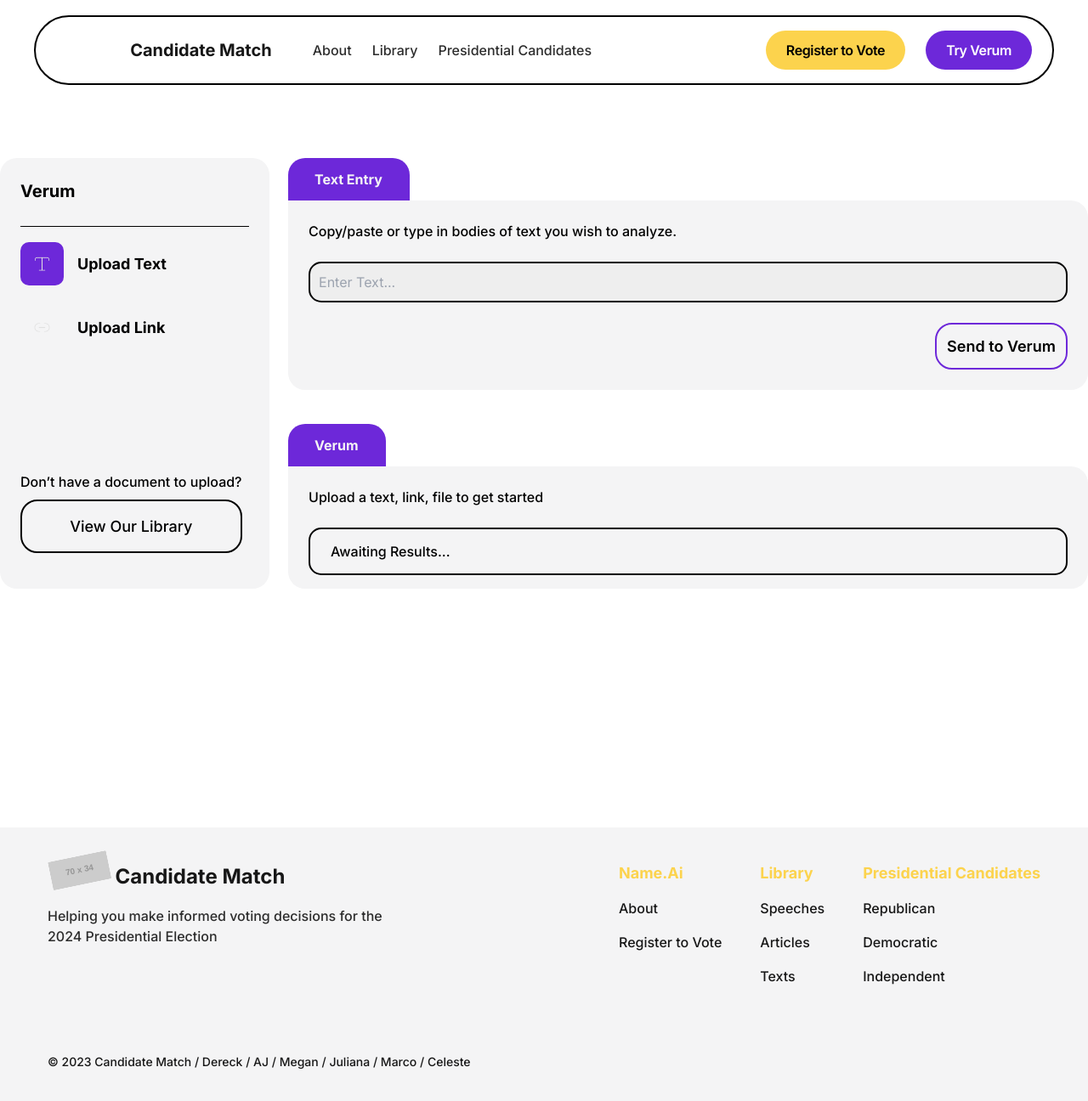
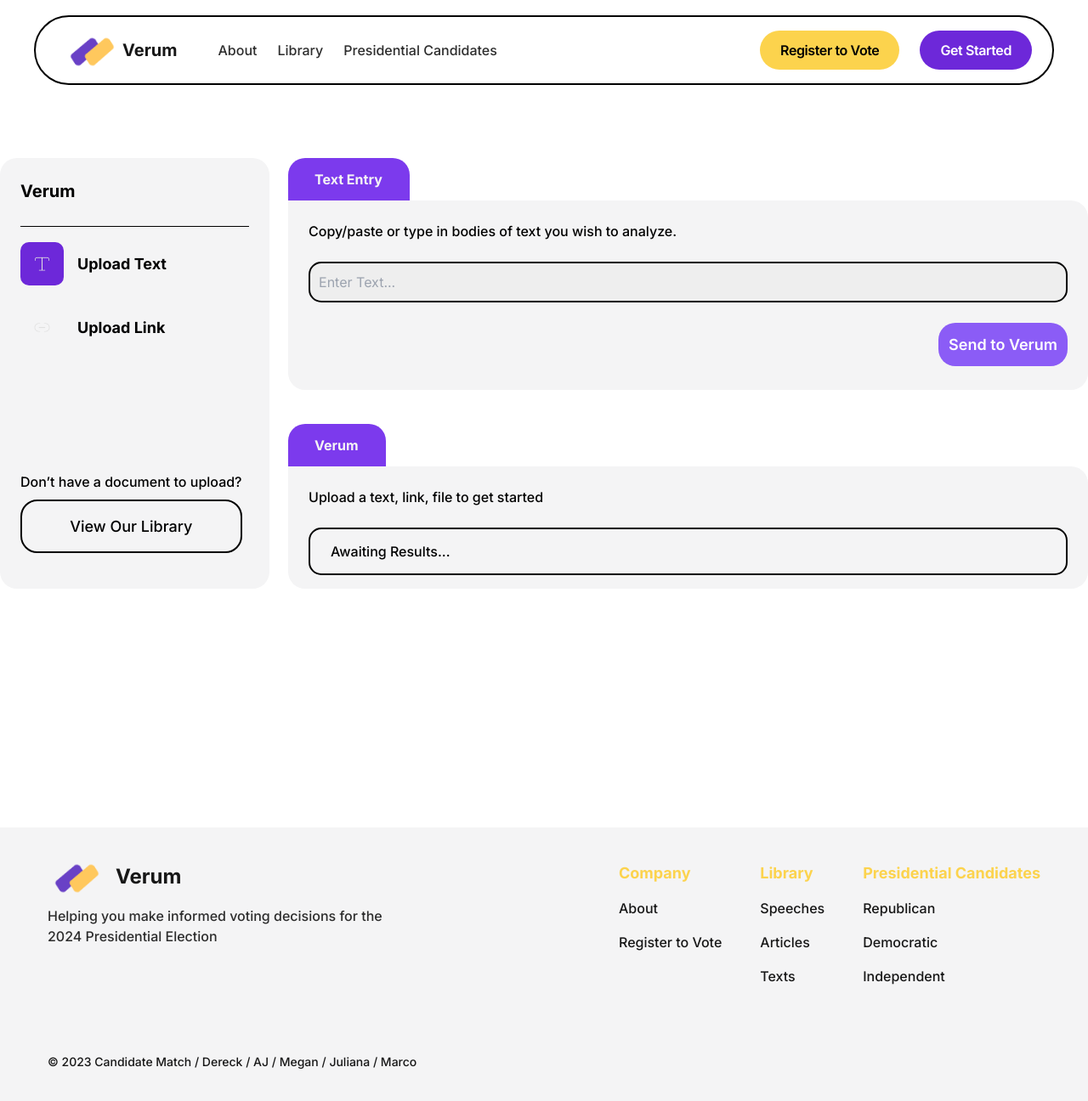
Before and after one commit to Akshat30/political-analyst, a Next.js app in the folder web-app/: page /upload-text in a window 1280 px wide. Shown: the top 1296 px of the page at 85% size. Built offline with nearby package versions, Linux system fonts and the light colour scheme.

Commit message:
code cleanup + navbar/footer styling

```diff
--- a/web-app/app/components/Footer.js
+++ b/web-app/app/components/Footer.js
@@ -1,126 +1,30 @@
 import Image from 'next/image'
 import React from 'react'
+import logo from "../symbols/logo.png";
+
 
 export default function Footer() {
   return (
     <footer className="bg-white">
-      {/* <div class="mx-auto w-full max-w-screen-xl p-4 py-6 lg:py-8">
-          <div class="md:flex md:justify-between">
-            <div class="mb-6 md:mb-0">
-                <a href="/" class="flex items-center">
-                    <Image src="icons/photo.svg" class="h-8 mr-3" alt="Logo"  width={40} height={40} />
-                    <span class="self-center text-2xl font-semibold text-gray-900 whitespace-nowrap">Name.ai</span>
-                </a>
-                <div class="mt-2 mr-10 mb-4">
-                  <h3 class="text-gray-500 dark:text-gray-400 font-medium">
-                    Lorem ipsum dolor sit amet, consectetur adipiscing elit. Etiam eu turpis molestie, dictum est a, mattis tellus. Sed dignissim, metus nec.
-                  </h3>
-                </div>
-                <div class="flex mt-6 space-x-5 sm:mt-0 mb-12">
-                  <Image src="icons/circle.svg" width={50} height={50} />
-                  <Image src="icons/circle.svg" width={50} height={50} />
-                  <Image src="icons/circle.svg" width={50} height={50} />
-                </div>
-            </div>
 
-            <div class="grid grid-cols-2 gap-8 sm:gap-6 sm:grid-cols-3">
-                <div>
-                    <h2 class="mb-2 text-sm font-semibold text-gray-900">Presidential Candidates</h2>
-                    <ul class="text-gray-500 dark:text-gray-400 font-medium">
-                        <li class="mb-2">
-                            <a href="" class="hover:underline">Republican</a>
-                        </li>
-                        <li class="mb-2">
-                            <a href="" class="hover:underline">Democractic</a>
-                        </li>
-                        <li class="mb-2">
-                            <a href="" class="hover:underline">Independent</a>
-                        </li>
-                    </ul>
-                </div>
-                <div>
-                    <h2 class="mb-2 text-sm font-semibold text-gray-900">Other</h2>
-                    <ul class="text-gray-500 dark:text-gray-400 font-medium">
-                        <li class="mb-2">
-                            <a href="" class="hover:underline ">About</a>
-                        </li>
-                        <li class="mb-2">
-                            <a href="" class="hover:underline">Register to Vote</a>
-                        </li>
-                    </ul>
-                </div>
-                <div>
-                    <h2 class="mb-2 text-sm font-semibold text-gray-900">Library</h2>
-                    <ul class="text-gray-500 dark:text-gray-400 font-medium">
-                        <li class="mb-2">
-                            <a href="#" class="hover:underline">Speeches</a>
-                        </li>
-                        <li class="mb-2">
-                            <a href="#" class="hover:underline">Articles</a>
-                        </li>
-                        <li class="mb-2">
-                            <a href="#" class="hover:underline">Texts</a>
-                        </li>
-                    </ul>
-                </div>
-            </div>
-      </div>
-        <div class="sm:flex sm:items-center sm:justify-between">
-            <span class="text-sm text-gray-500 sm:text-center dark:text-gray-400">© 2023 <a href="/" class="hover:underline">Name.ai</a> / Dereck / AJ / Megan / Juliana / Marco
-            </span>
-        </div>
-      </div> */}
 
-        {/* <div className="w-full px-14 py-10 bg-neutral-800 flex flex-col items-center gap-2.5">
-          <div className="w-full flex flex-col items-start gap-[78px]">
-            <div className="w-full flex flex-wrap justify-between gap-4">
-              <div className="flex flex-col items-start gap-4">
-                <div className="flex items-center gap-2.5">
-                  <img className="w-[69.55px] h-[34.02px] transform -rotate-12 rounded-sm" src="https://via.placeholder.com/70x34" />
-                  <div className="text-neutral-200 text-2xl font-bold leading-normal">Candidate Match</div>
-                </div>
-                <div className="w-full md:w-auto opacity-90 text-neutral-200 text-base font-medium leading-normal">Helping you make informed voting decisions for the 2024 Presidential Election</div>
-              </div>
-              <div className="flex flex-col md:flex-row gap-4">
-                <div className="flex flex-col items-start gap-4">
-                  <div className="text-amber-300 text-lg font-bold leading-normal">Verum</div>
-                  <div className="text-neutral-200 text-base font-medium leading-normal">About</div>
-                  <div className="text-neutral-200 text-base font-medium leading-normal">Register to Vote</div>
-                </div>
-                <div className="flex flex-col items-start gap-4">
-                  <div className="text-amber-300 text-lg font-bold leading-normal">Library</div>
-                  <div className="text-neutral-200 text-base font-medium leading-normal">Speeches</div>
-                  <div className="text-neutral-200 text-base font-medium leading-normal">Articles</div>
-                  <div className="text-neutral-200 text-base font-medium leading-normal">Texts</div>
-                </div>
-                <div className="flex flex-col items-start gap-4">
-                  <div className="text-amber-300 text-lg font-bold leading-normal">Presidential Candidates</div>
-                  <div className="text-neutral-200 text-base font-medium leading-normal">Republican</div>
-                  <div className="text-neutral-200 text-base font-medium leading-normal">Democratic</div>
-                  <div className="text-neutral-200 text-base font-medium leading-normal">Independent</div>
-                </div>
-              </div>
-            </div>
-            <div className="w-full flex justify-end items-center">
-              <div className="text-neutral-200 text-sm font-medium leading-normal">© 2023 Candidate Match / Dereck / AJ / Megan / Juliana / Marco / Celeste</div>
-            </div>
-          </div>
-        </div> */}
 
 <div className="w-full h-[326px] px-14 py-10 bg-zinc-100 flex-col justify-center items-center gap-2.5 inline-flex">
   <div className="self-stretch h-[246px] flex-col justify-start items-start gap-[78px] flex">
     <div className="self-stretch justify-start items-start gap-[78px] inline-flex">
       <div className="grow shrink basis-0 flex-col justify-start items-start gap-4 inline-flex">
         <div className="justify-center items-center gap-2.5 inline-flex">
-          <img className="w-[69.55px] h-[34.02px] origin-top-left rotate-[-11.63deg] rounded-sm" src="https://via.placeholder.com/70x34" />
-          <div className="text-neutral-900 text-2xl font-bold leading-normal">Candidate Match</div>
+          <div className="w-[70px] h-[35px] relative">
+              <Image src={logo}/>
+            </div>
+          <div className="text-neutral-900 text-2xl font-bold leading-normal">Verum</div>
         </div>
         <div className="w-[427px] opacity-90 text-neutral-900 text-base font-medium leading-normal">Helping you make informed voting decisions for the 2024 Presidential Election</div>
       </div>
       <div className="justify-start items-start gap-[45px] flex">
         <div className="flex-col justify-start items-start gap-4 inline-flex">
           <div className="justify-start items-start gap-2.5 inline-flex">
-            <div className="text-amber-300 text-lg font-bold leading-normal">Name.Ai</div>
+            <div className="text-amber-300 text-lg font-bold leading-normal">Company</div>
           </div>
           <div className="text-neutral-900 text-base font-medium leading-normal">About</div>
           <div className="text-neutral-900 text-base font-medium leading-normal">Register to Vote</div>
@@ -144,7 +48,7 @@ export default function Footer() {
       </div>
     </div>
     <div className="justify-end items-center inline-flex">
-      <div className="text-neutral-900 text-sm font-medium leading-normal">© 2023 Candidate Match / Dereck / AJ / Megan / Juliana / Marco / Celeste</div>
+      <div className="text-neutral-900 text-sm font-medium leading-normal">© 2023 Candidate Match / Dereck / AJ / Megan / Juliana / Marco</div>
     </div>
   </div>
 </div>
--- a/web-app/app/components/Navbar.js
+++ b/web-app/app/components/Navbar.js
@@ -1,45 +1,19 @@
 import Link from 'next/link';
+import logo from "../symbols/logo.png";
+import Image from 'next/image'
 import './Navbar.css';
 
 function Navbar() {
   return (
     <nav className="navbar" >
-
-        {/* LOGO & PRODUCT NAME IMAGE LINKS  TODO: change later */}
-
-        {/* <div className="flex items-center">
-            <div className="w-1/6 flex justify-start">
-            </div>
-            <div className="w-1/6 flex justify-start">
-              <Link href="/library" className="text-black text-[15px] font-medium leading-normal " >Library</Link>
-            </div>
-            <div className="w-1/5 flex justify-start">
-              <Link href="/presidential-candidates" className="text-black text-[15px] font-medium leading-normal" >Presidential Candidates</Link>
-            </div>
-            <div className="w-1/6 flex justify-center">
-              <Link href="/about" className="text-black text-[15px] font-medium leading-normal" >About</Link>
-            </div>
-            <div className="w-1/6 flex justify-center">
-              <Link href="https://vote.gov/" className="text-black text-[15px] font-medium leading-normal" >Register to Vote</Link>
-            </div>
-
-            <Link href="/try-verum" className="w-2/3">
-              <div className="flex justify-end" style={{marginRight: '3rem'}}>
-              <div className="w-40 h-8 px-4 bg-neutral-600 rounded-2xl items-center inline-flex justify-center">
-                <div className="text-zinc-300 text-base font-medium leading-normal">Try Verum </div>
-              </div>
-              </div>
-            </Link>
-        </div> */}
-
       <div className="mx-10 mt-2">
         <div className="w-full pl-8 pr-6 py-4 rounded-[66px] border-2 border-black bg-white justify-center items-center gap-[33px] inline-flex">
           <div className="justify-center items-center gap-12 flex">
             <div className="justify-center items-center flex">
-              <div className="w-[79.18px] h-[42.90px] relative">
-              {/* <img src="web-app/logo.png" alt="Logo" class="w-full h-full object-cover" /> */}
+              <div className="w-[70px] h-[35px] relative">
+              <Image src={logo}/>
               </div>
-              <Link href="/" className="text-neutral-900 text-xl font-bold leading-normal">Candidate Match</Link>
+              <Link href="/" className="text-neutral-900 text-xl font-bold leading-normal">Verum</Link>
             </div>
             <div className="justify-center items-center gap-6 flex">
               <Link href="/about" className="opacity-90 text-neutral-900 text-base font-medium leading-normal">About</Link>
@@ -51,16 +25,12 @@ function Navbar() {
             <div className="px-6 py-3 rounded-[100px] bg-amber-300 hover:bg-amber-400 justify-center items-center gap-1 flex">
               <Link href="https://vote.gov/"className="text-center text-black text-base font-semibold leading-snug tracking-tight">Register to Vote</Link>
             </div>
-            <div className="px-6 py-3 bg-violet-700 hover:bg-violet-500 rounded-[100px] justify-center items-center gap-1 flex">
-              <Link href="/upload-text" className="text-center text-white text-base font-semibold leading-snug tracking-tight">Try Verum</Link>
+            <div className="px-6 py-3 bg-violet-700 hover:bg-violet-900 rounded-[100px] justify-center items-center gap-1 flex">
+              <Link href="/upload-text" className="text-center text-white text-base font-semibold leading-snug tracking-tight">Get Started</Link>
             </div>
           </div>
         </div>
       </div>
-
-
-
-
     </nav>
   );
 }
--- a/web-app/app/page.js
+++ b/web-app/app/page.js
@@ -65,10 +65,10 @@ export default function Home() {
       </div>
 
       <div className="flex items-center gap-6">
-          <Link href="/presidential-candidates" className="px-10 py-[18px] rounded-full border-2 border-black flex items-center gap-[18.41px]">
-              <div className="text-center text-black text-lg font-bold leading-7">View Presidential Candidates</div>
+          <Link href="/presidential-candidates" className="px-10 py-[18px] rounded-full hover:bg-black text-black hover:text-white border-2 border-black flex items-center gap-[18.41px]">
+              <div className="text-center  text-lg font-bold leading-7">View Presidential Candidates</div>
           </Link>
-          <Link href="/upload-text" className="h-16 px-12 py-[18px] bg-violet-700 rounded-full flex items-center gap-[17.51px]">
+          <Link href="/upload-text" className="h-16 px-12 py-[18px] bg-violet-700 hover:bg-violet-900 rounded-full flex items-center gap-[17.51px]">
               <div className="text-center text-neutral-200 text-lg font-bold leading-7">Try Verum</div>
           </Link>
       </div>
@@ -119,7 +119,7 @@ export default function Home() {
               <div className="w-[490px] flex flex-col gap-2">
                   <div className="text-black text-2xl text-left font-bold leading-[30px]">Identify Biases</div>
                   <div className="text-left text-black text-lg font-normal leading-[30px]">
-                      Using Verum, you can upload your document and receive a full summarization of the document highlighting key points, details, and facts.
+                      Effortlessly scan, identify, and flag any biases and inconsistencies found within a document.
                   </div>
               </div>
               <div className="w-[524px] h-[278px] bg-neutral-900 rounded-[10px]" />
@@ -213,9 +213,9 @@ export default function Home() {
       </div>
 
       <div className="w-9/12 flex justify-end">
-        <div className="w-[195px] h-[53px] p-4 rounded-[20px] border-2 border-violet-700 justify-center items-center gap-2.5 inline-flex">
-          <div className="text-neutral-900 text-center font-black">View Full Library</div>
-        </div>
+        <Link href="/library" className="w-[195px] h-[53px] p-4 rounded-[20px] text-neutral-900 hover:text-white hover:bg-violet-700 border-2 border-violet-700 justify-center items-center gap-2.5 inline-flex">
+          <div className=" text-center font-black">View Full Library</div>
+        </Link>
       </div>
 
 
@@ -224,9 +224,9 @@ export default function Home() {
     <div className="w-[1057px] h-[333px] mx-48 my-36 p-9 bg-zinc-100 rounded-[30px] justify-center items-center gap-2.5 ">
       <div className="text-center text-violet-700 font-bold">Get Started!</div>
       <div className="text-center text-neutral-900 text-4xl font-bold mt-3">Embark on Unbiased Informed Voting</div>
-      <div className="text-center text-neutral-900 text-lg font-medium mt-3">Why wait any longer? Name.Ai is brimming with all the essentials to kickstart your journey towards making impactful and well-informed voting decisions.</div>
-      <Link href="/upload-text" className="w-[218px] h-[72px] px-10 py-5 mx-96 my-10 bg-violet-700 rounded-[20px] justify-center items-center gap-2.5 inline-flex">
-        <div className="text-zinc-100 text-lg font-medium leading-normal">Try Verum</div>
+      <div className="text-center text-neutral-900 text-lg font-medium mt-3">Why wait any longer? Verum is brimming with all the essentials to kickstart your journey towards making impactful and well-informed voting decisions.</div>
+      <Link href="/upload-text" className="w-[218px] h-[72px] px-10 py-5 mx-96 my-10 bg-violet-700 hover:bg-violet-900 rounded-[20px] justify-center items-center gap-2.5 inline-flex">
+        <div className="text-zinc-100 font-extrabold text-lg font-medium leading-normal">Try Verum</div>
       </Link>
     </div>
 
--- a/web-app/app/upload-text/page.js
+++ b/web-app/app/upload-text/page.js
@@ -84,7 +84,7 @@ function TryVernum() {
             {["Text Entry", "Verum"].map((title, idx) => (
               <div className="w-full flex flex-col items-start" key={idx}>
                 <div
-                  className={`h-[50px] pl-[31px] pr-8 py-[13px] bg-violet-700 rounded-t-[20px] flex items-center`}
+                  className={`h-[50px] pl-[31px] pr-8 py-[13px] bg-violet-600 rounded-t-[20px] flex items-center`}
                 >
                   <div className="text-zinc-100 text-base font-bold leading-normal">
                     {title}
@@ -129,9 +129,9 @@ function TryVernum() {
 
                   {title === "Text Entry" && (
                     <div className="w-full flex items-center justify-end gap-2.5">
-                      <div className="p-3 rounded-[20px] border-2 border-violet-700 hover:bg-violet-200 flex items-center gap-4">
+                      <div className="p-3 rounded-[20px] bg-violet-500 hover:bg-violet-200 flex items-center gap-4">
                         <button
-                          className="text-black text-lg font-semibold leading-normal"
+                          className="text-white text-lg font-semibold leading-normal"
                           onClick={handleButtonClick}
                         >
                           Send to Verum
```
Also changed, not shown: web-app/app/symbols/logo.png.
